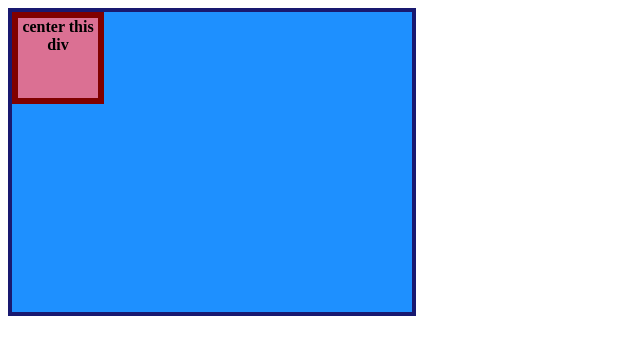
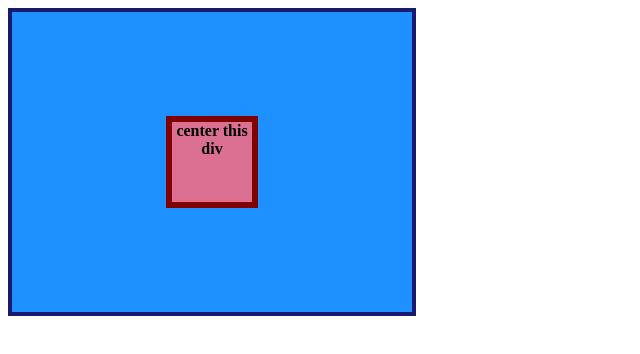
Before and after one commit to ronsamgeorge/flexbox-practice, a plain HTML site: page 01-flex-center/index.html in a window 1280 px wide. Shown: the whole page, without its empty margins (0-640 px from the left). Drawn offline with Linux system fonts and the light colour scheme.

Commit message:
Center div in #01 exercise

```diff
--- a/01-flex-center/style.css
+++ b/01-flex-center/style.css
@@ -1,4 +1,7 @@
 .container {
+  display: flex;
+  justify-content : center;
+  align-items: center;
   background: dodgerblue;
   border: 4px solid midnightblue;
   width: 400px;
@@ -6,6 +9,7 @@
 }
 
 .box {
+  flex : initial;
   background: palevioletred;
   font-weight: bold;
   text-align: center;
```
